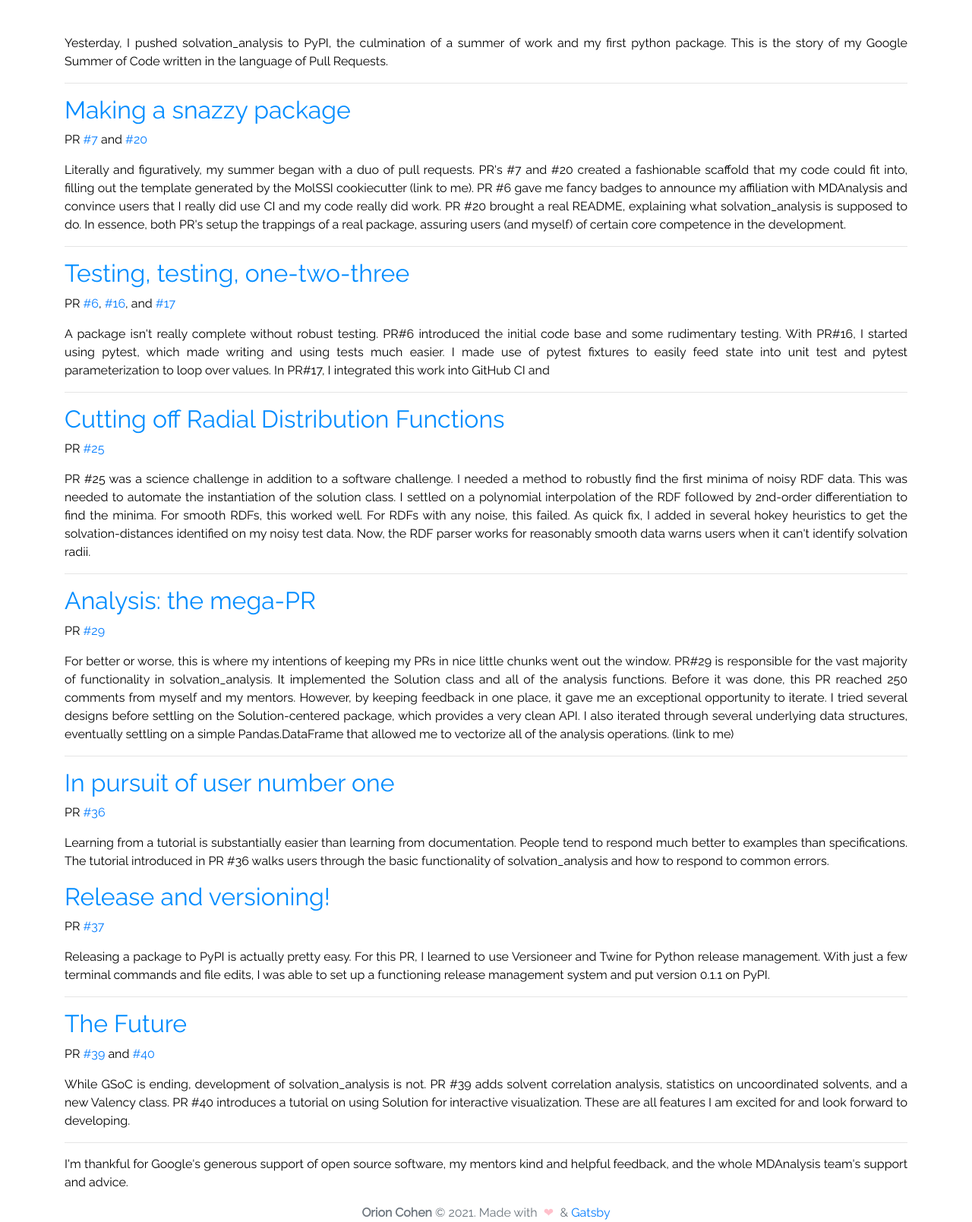
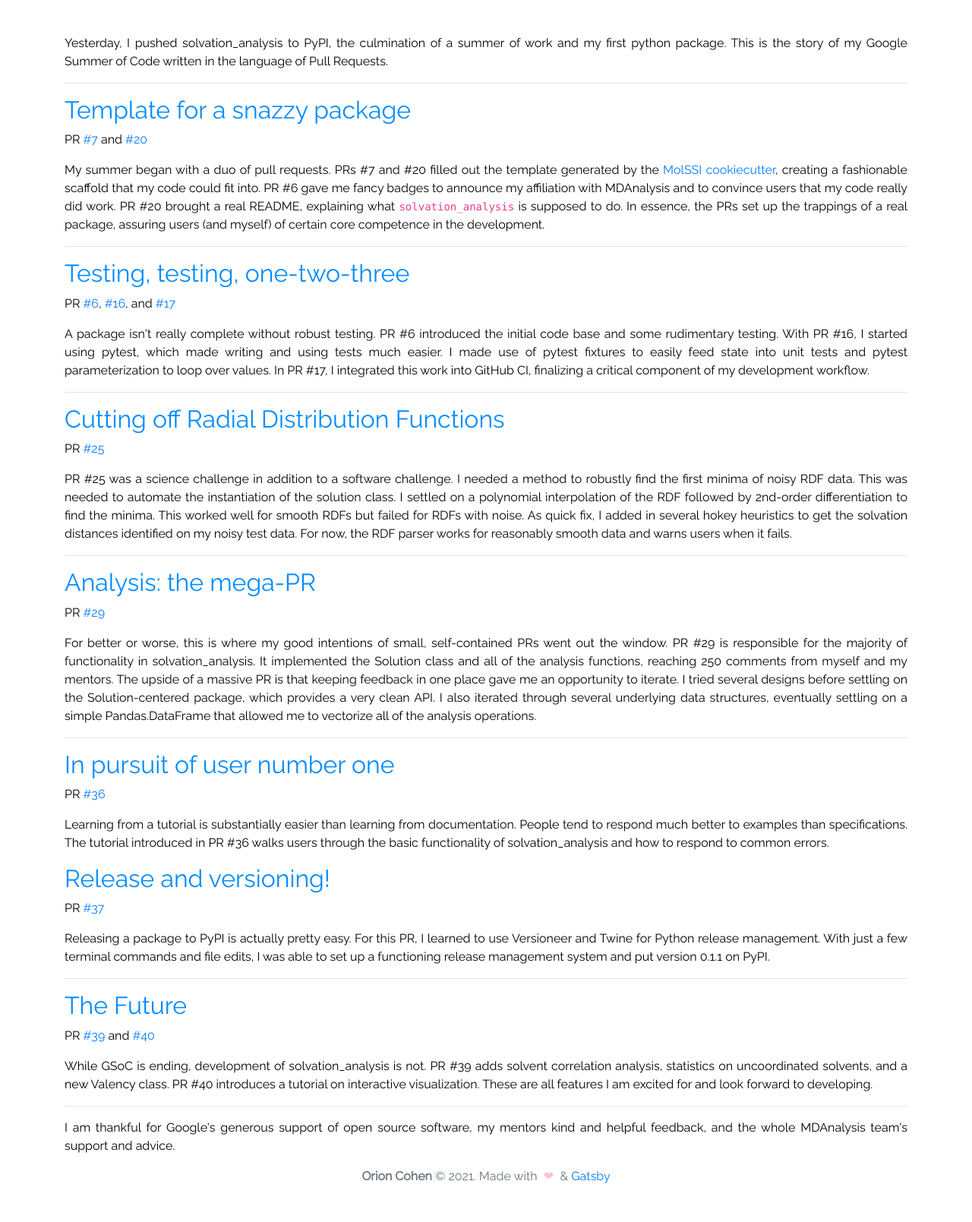
Before and after one commit to orionarcher/orion-website, a Gatsby site: page /blog/2021_08_20_gsoc_conclusion/ in a window 1280 px wide. Shown: the part 243-1852 px from the top of the page at 76% size. After the commit the page ends 1804 px from the top, so only its background shows below. Built offline with nearby package versions, Linux system fonts and the light colour scheme; Gatsby itself is replaced by a stand-in of ours; no server answers.

Commit message:
edit blog post

```diff
--- a/src/content/blog/2021_08_20_gsoc_conclusion/index.md
+++ b/src/content/blog/2021_08_20_gsoc_conclusion/index.md
@@ -10,31 +10,31 @@ Yesterday, I pushed solvation_analysis to PyPI, the culmination of a summer of w
 
 ---
 
-## Making a snazzy package
+## Template for a snazzy package
 PR [#7](https://github.com/MDAnalysis/solvation-analysis/pull/7) and [#20](https://github.com/MDAnalysis/solvation-analysis/pull/20)
 
-Literally and figuratively, my summer began with a duo of pull requests. PR's #7 and #20 created a fashionable scaffold that my code could fit into, filling out the template generated by the MolSSI cookiecutter (link to me). PR #6 gave me fancy badges to announce my affiliation with MDAnalysis and convince users that I really did use CI and my code really did work. PR #20 brought a real README, explaining what solvation_analysis is supposed to do. In essence, both PR's setup the trappings of a real package, assuring users (and myself) of certain core competence in the development.
+My summer began with a duo of pull requests. PRs #7 and #20 filled out the template generated by the [MolSSI cookiecutter](https://orioncohen.com/blog/2021_07_23_gsoc_template/), creating a fashionable scaffold that my code could fit into. PR #6 gave me fancy badges to announce my affiliation with MDAnalysis and to convince users that my code really did work. PR #20 brought a real README, explaining what `solvation_analysis` is supposed to do. In essence, the PRs set up the trappings of a real package, assuring users (and myself) of certain core competence in the development.
 
 ---
 
 ## Testing, testing, one-two-three
 PR [#6](https://github.com/MDAnalysis/solvation-analysis/pull/6), [#16](https://github.com/MDAnalysis/solvation-analysis/pull/16),  and [#17](https://github.com/MDAnalysis/solvation-analysis/pull/17)
 
-A package isn't really complete without robust testing. PR#6 introduced the initial code base and some rudimentary testing. With PR#16, I started using pytest, which made writing and using tests much easier. I made use of pytest fixtures to easily feed state into unit test and pytest parameterization to loop over values. In PR#17, I integrated this work into GitHub CI and
+A package isn't really complete without robust testing. PR #6 introduced the initial code base and some rudimentary testing. With PR #16, I started using pytest, which made writing and using tests much easier. I made use of pytest fixtures to easily feed state into unit tests and pytest parameterization to loop over values. In PR #17, I integrated this work into GitHub CI, finalizing a critical component of my development workflow.
 
 ---
 
 ## Cutting off Radial Distribution Functions
 PR [#25](https://github.com/MDAnalysis/solvation-analysis/pull/25)
 
-PR #25 was a science challenge in addition to a software challenge. I needed a method to robustly find the first minima of noisy RDF data. This was needed to automate the instantiation of the solution class. I settled on a polynomial interpolation of the RDF followed by 2nd-order differentiation to find the minima. For smooth RDFs, this worked well. For RDFs with any noise, this failed. As quick fix, I added in several hokey heuristics to get the solvation-distances identified on my noisy test data. Now, the RDF parser works for reasonably smooth data warns users when it can't identify solvation radii.
+PR #25 was a science challenge in addition to a software challenge. I needed a method to robustly find the first minima of noisy RDF data. This was needed to automate the instantiation of the solution class. I settled on a polynomial interpolation of the RDF followed by 2nd-order differentiation to find the minima. This worked well for smooth RDFs but failed for RDFs with noise. As quick fix, I added in several hokey heuristics to get the solvation distances identified on my noisy test data. For now, the RDF parser works for reasonably smooth data and warns users when it fails.
 
 ---
 
 ## Analysis: the mega-PR
 PR [#29](https://github.com/MDAnalysis/solvation-analysis/pull/29)
 
-For better or worse, this is where my intentions of keeping my PRs in nice little chunks went out the window. PR#29 is responsible for the vast majority of functionality in solvation_analysis. It implemented the Solution class and all of the analysis functions. Before it was done, this PR reached 250 comments from myself and my mentors. However, by keeping feedback in one place, it gave me an exceptional opportunity to iterate. I tried several designs before settling on the Solution-centered package, which provides a very clean API. I also iterated through several underlying data structures, eventually settling on a simple Pandas.DataFrame that allowed me to vectorize all of the analysis operations. (link to me)
+For better or worse, this is where my good intentions of small, self-contained PRs went out the window. PR #29 is responsible for the majority of functionality in solvation_analysis. It implemented the Solution class and all of the analysis functions, reaching 250 comments from myself and my mentors. The upside of a massive PR is that keeping feedback in one place gave me an opportunity to iterate. I tried several designs before settling on the Solution-centered package, which provides a very clean API. I also iterated through several underlying data structures, eventually settling on a simple Pandas.DataFrame that allowed me to vectorize all of the analysis operations.
 
 ---
 
@@ -53,8 +53,8 @@ Releasing a package to PyPI is actually pretty easy. For this PR, I learned to u
 ## The Future
 PR [#39](https://github.com/MDAnalysis/solvation-analysis/pull/39) and [#40](https://github.com/MDAnalysis/solvation-analysis/pull/40)
 
-While GSoC is ending, development of solvation_analysis is not. PR #39 adds solvent correlation analysis, statistics on uncoordinated solvents, and a new Valency class. PR #40 introduces a tutorial on using Solution for interactive visualization.  These are all features I am excited for and look forward to developing.
+While GSoC is ending, development of solvation_analysis is not. PR #39 adds solvent correlation analysis, statistics on uncoordinated solvents, and a new Valency class. PR #40 introduces a tutorial on interactive visualization.  These are all features I am excited for and look forward to developing.
 
 ---
 
-I'm thankful for Google's generous support of open source software, my mentors kind and helpful feedback, and the whole MDAnalysis team's support and advice.
+I am thankful for Google's generous support of open source software, my mentors kind and helpful feedback, and the whole MDAnalysis team's support and advice.
```
